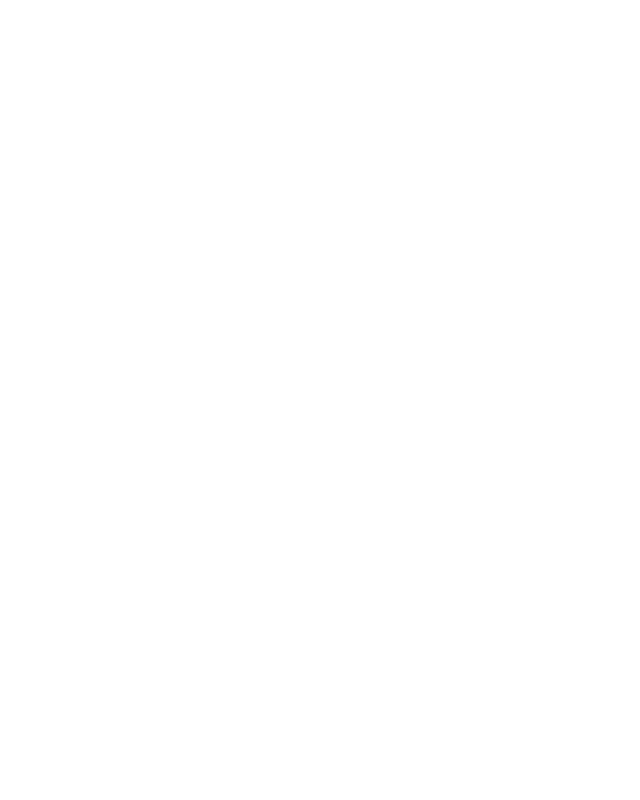
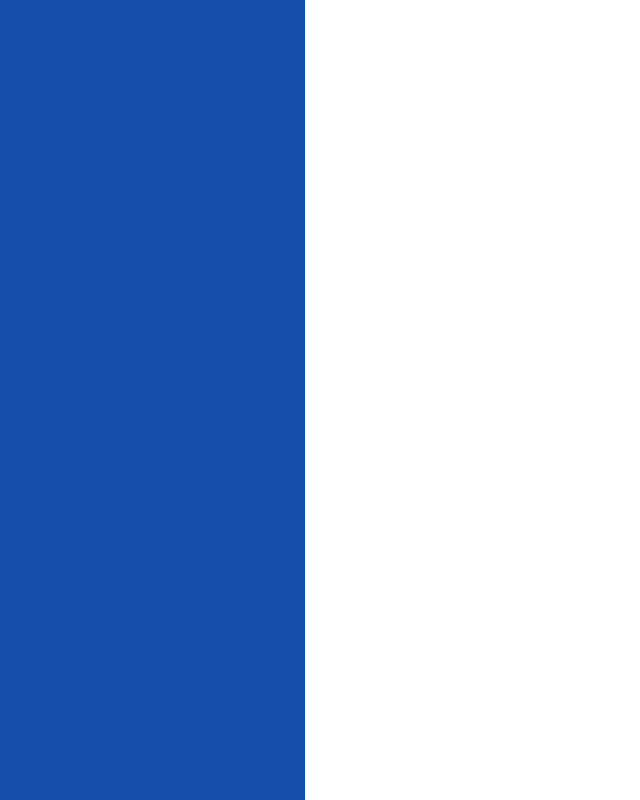
Before and after one commit to yymin1022/CECOM-React-Mentoring-Assignment-2, a React (Create React App) app: page / in a window 1280 px wide. Shown: the top 800 px of the page, without its empty margins (0-640 px from the left). Built offline with nearby package versions, Linux system fonts and the light colour scheme.

Commit message:
Update App.js : Applied LeftComponent Background Color

```diff
--- a/src/App.js
+++ b/src/App.js
@@ -22,6 +22,8 @@ const ParentComponent = styled.div`
 const LeftComponent = styled.div`
     height: 100%;
     width: 400px;
+
+    background-color: rgb(22, 78, 171);
 `;
 
 const RightComponent = styled.div`
```
